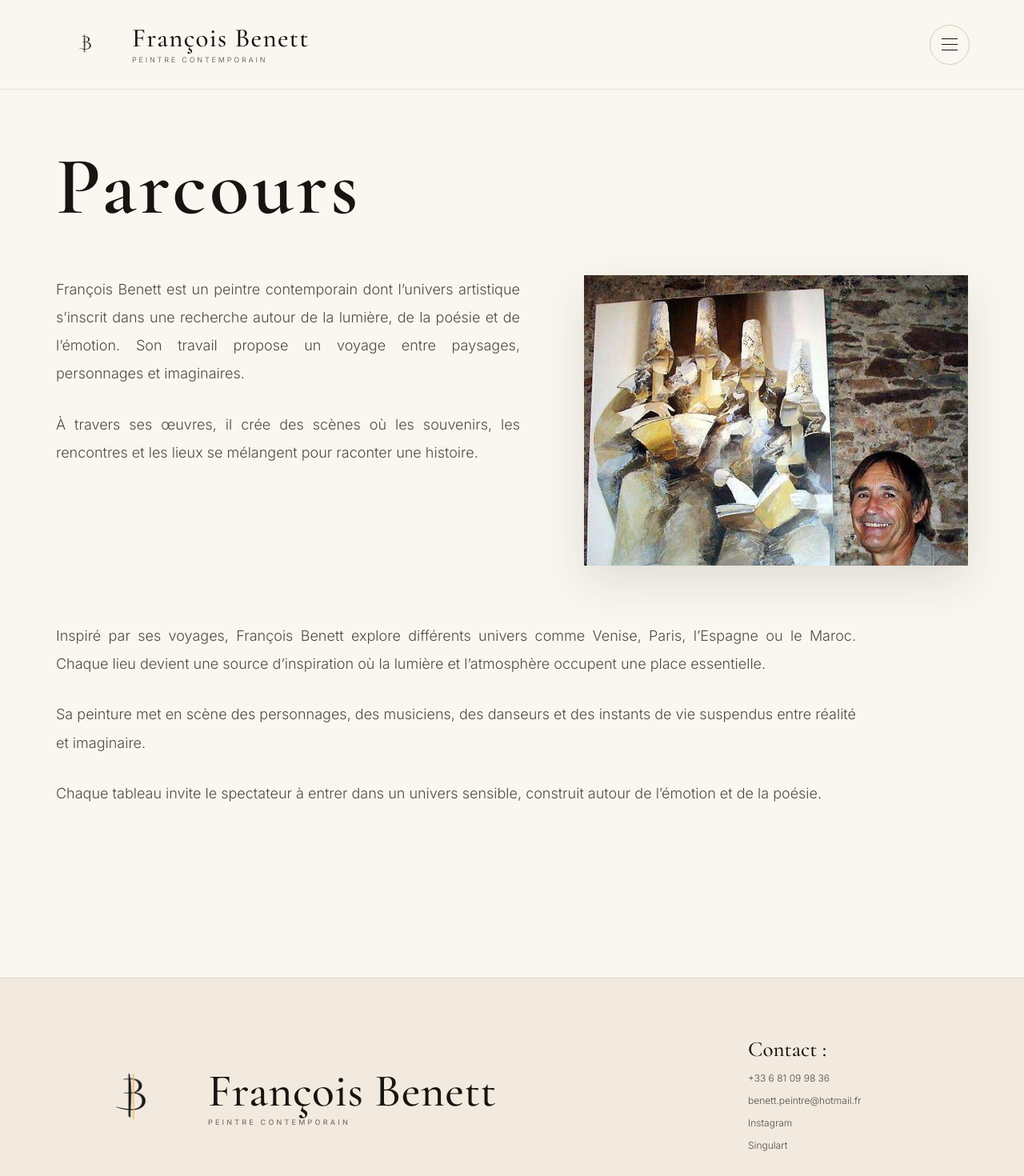
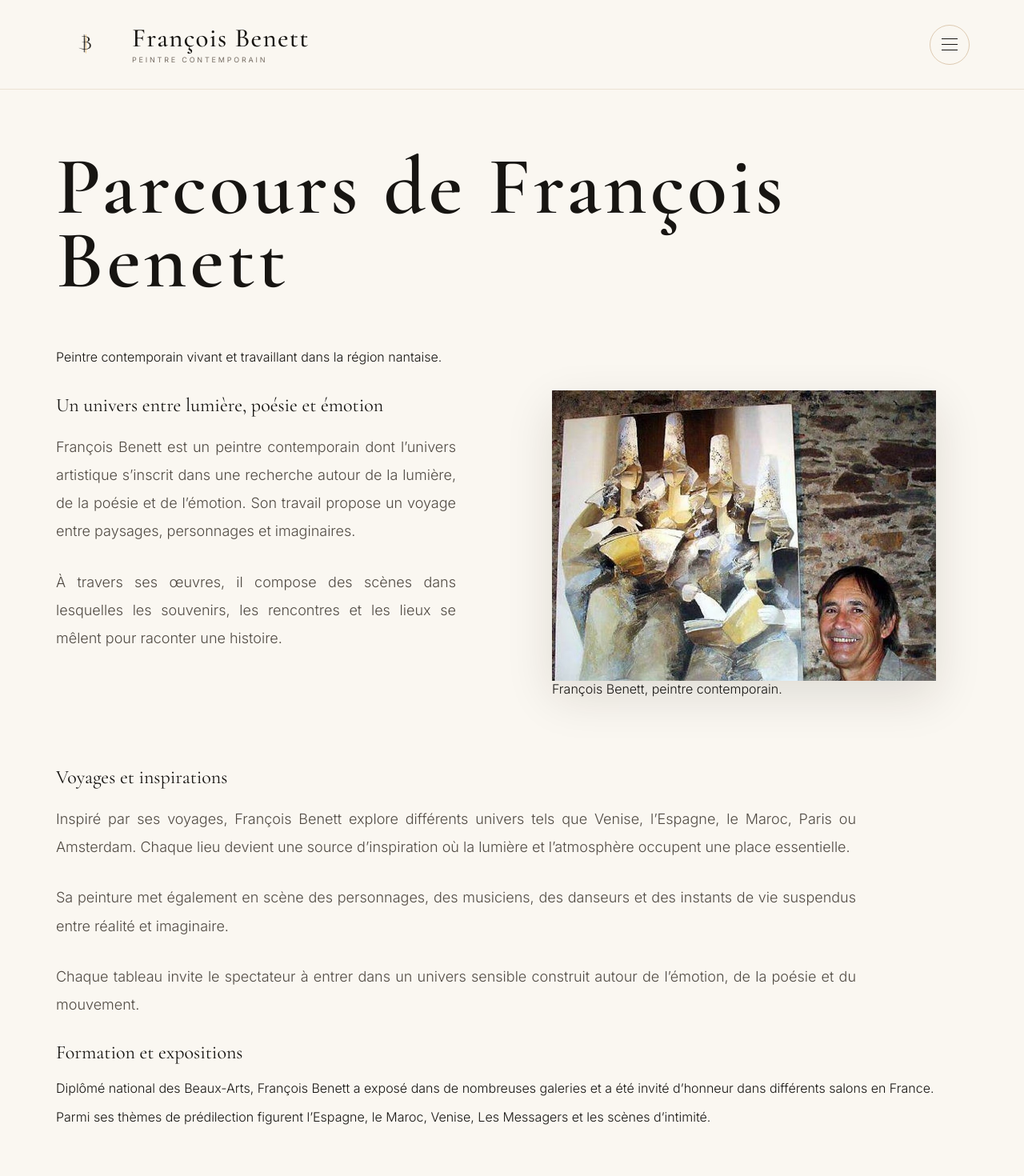
Before and after one commit to popeur14a-cell/francois-benett, a React (Vite) app: page /parcours in a window 1280 px wide. Shown: the top 1470 px of the page at 80% size. Built offline with nearby package versions, Linux system fonts and the light colour scheme.

Commit message:
Optimisation SEO de la page parcours

```diff
--- a/src/pages/Parcours.jsx
+++ b/src/pages/Parcours.jsx
@@ -1,80 +1,110 @@
 import { Helmet } from "react-helmet-async";
 
-const SITE_URL = "https://benett-peintre.fr";
+const SITE_URL = "https://www.benett-peintre.fr";
+const SITE_NAME = "Galerie François Benett";
+const PAGE_URL = `${SITE_URL}/parcours`;
+const PORTRAIT_URL = `${SITE_URL}/images/portrait.jpg`;
+
+const DESCRIPTION =
+  "Découvrez le parcours de François Benett, peintre contemporain français, diplômé des Beaux-Arts, ainsi que ses inspirations, ses voyages et son univers artistique.";
 
 export default function Parcours() {
-  const pageUrl = `${SITE_URL}/parcours`;
-
-  const description =
-    "Découvrez le parcours de François Benett, peintre contemporain. Son univers artistique, ses inspirations, ses voyages et son approche de la peinture.";
-
   const structuredData = {
     "@context": "https://schema.org",
     "@type": "ProfilePage",
-    url: pageUrl,
+    name: "Parcours de François Benett",
+    description: DESCRIPTION,
+    url: PAGE_URL,
+    inLanguage: "fr-FR",
+    isPartOf: {
+      "@type": "WebSite",
+      name: SITE_NAME,
+      url: SITE_URL,
+    },
     mainEntity: {
       "@type": "Person",
       name: "François Benett",
       jobTitle: "Peintre contemporain",
       url: SITE_URL,
-      image: `${SITE_URL}/images/portrait.jpg`,
-      description,
+      image: PORTRAIT_URL,
+      description: DESCRIPTION,
+      homeLocation: {
+        "@type": "Place",
+        name: "Région nantaise, France",
+      },
+      alumniOf: {
+        "@type": "EducationalOrganization",
+        name: "École des Beaux-Arts",
+      },
+      sameAs: [
+        "https://www.instagram.com/francois_benett/",
+        "https://www.singulart.com/fr/artiste/fran%C3%A7ois-benett-31295?ref=ts",
+      ],
     },
   };
 
   return (
     <>
       <Helmet>
-        <title>Parcours de François Benett | Benett Gallery</title>
+        <html lang="fr" />
+
+        <title>
+          Parcours de François Benett | Peintre contemporain
+        </title>
 
         <meta
           name="description"
-          content={description}
+          content={DESCRIPTION}
         />
 
-        <meta
-          name="robots"
-          content="index, follow"
-        />
+        <meta name="robots" content="index, follow" />
 
         <link
           rel="canonical"
-          href={pageUrl}
+          href={PAGE_URL}
         />
 
         <meta
           property="og:title"
-          content="Parcours de François Benett"
+          content="Parcours de François Benett | Peintre contemporain"
         />
 
         <meta
           property="og:description"
-          content={description}
+          content={DESCRIPTION}
         />
 
         <meta
           property="og:image"
-          content={`${SITE_URL}/images/portrait.jpg`}
+          content={PORTRAIT_URL}
         />
 
         <meta
           property="og:image:alt"
-          content="Portrait de François Benett"
+          content="Portrait de François Benett, peintre contemporain"
         />
 
         <meta
           property="og:url"
-          content={pageUrl}
+          content={PAGE_URL}
+        />
+
+        <meta property="og:type" content="profile" />
+        <meta property="og:locale" content="fr_FR" />
+
+        <meta
+          property="og:site_name"
+          content={SITE_NAME}
         />
 
         <meta
-          property="og:type"
-          content="profile"
+          property="profile:first_name"
+          content="François"
         />
 
         <meta
-          property="og:site_name"
-          content="Benett Gallery"
+          property="profile:last_name"
+          content="Benett"
         />
 
         <meta
@@ -84,17 +114,22 @@ export default function Parcours() {
 
         <meta
           name="twitter:title"
-          content="Parcours de François Benett"
+          content="Parcours de François Benett | Peintre contemporain"
         />
 
         <meta
           name="twitter:description"
-          content={description}
+          content={DESCRIPTION}
         />
 
         <meta
           name="twitter:image"
-          content={`${SITE_URL}/images/portrait.jpg`}
+          content={PORTRAIT_URL}
+        />
+
+        <meta
+          name="twitter:image:alt"
+          content="Portrait de François Benett, peintre contemporain"
         />
 
         <script type="application/ld+json">
@@ -103,57 +138,103 @@ export default function Parcours() {
       </Helmet>
 
       <main className="parcours-page">
-        <h1 className="parcours-title">
-          Parcours
-        </h1>
+        <header className="parcours-header">
+          <h1 className="parcours-title">
+            Parcours de François Benett
+          </h1>
 
-        <section className="parcours-introduction">
+          <p className="parcours-subtitle">
+            Peintre contemporain vivant et travaillant dans la région
+            nantaise.
+          </p>
+        </header>
+
+        <section
+          className="parcours-introduction"
+          aria-labelledby="presentation-artiste"
+        >
           <div className="parcours-text">
+            <h2 id="presentation-artiste">
+              Un univers entre lumière, poésie et émotion
+            </h2>
+
             <p>
               François Benett est un peintre contemporain dont
-              l’univers artistique s’inscrit dans une recherche
-              autour de la lumière, de la poésie et de l’émotion.
-              Son travail propose un voyage entre paysages,
-              personnages et imaginaires.
+              l’univers artistique s’inscrit dans une recherche autour
+              de la lumière, de la poésie et de l’émotion. Son travail
+              propose un voyage entre paysages, personnages et
+              imaginaires.
             </p>
 
             <p>
-              À travers ses œuvres, il crée des scènes où
-              les souvenirs, les rencontres et les lieux
-              se mélangent pour raconter une histoire.
+              À travers ses œuvres, il compose des scènes dans lesquelles
+              les souvenirs, les rencontres et les lieux se mêlent pour
+              raconter une histoire.
             </p>
           </div>
 
-          <div className="parcours-portrait">
+          <figure className="parcours-portrait">
             <img
               src="/images/portrait.jpg"
               alt="Portrait de François Benett, peintre contemporain"
               loading="eager"
               fetchPriority="high"
               decoding="async"
+              width="800"
+              height="1000"
             />
-          </div>
+
+            <figcaption>
+              François Benett, peintre contemporain.
+            </figcaption>
+          </figure>
         </section>
 
-        <section className="parcours-suite">
+        <section
+          className="parcours-suite"
+          aria-labelledby="inspirations-artiste"
+        >
+          <h2 id="inspirations-artiste">
+            Voyages et inspirations
+          </h2>
+
           <p>
-            Inspiré par ses voyages, François Benett explore
-            différents univers comme Venise, Paris, l’Espagne
-            ou le Maroc. Chaque lieu devient une source
-            d’inspiration où la lumière et l’atmosphère
-            occupent une place essentielle.
+            Inspiré par ses voyages, François Benett explore différents
+            univers tels que Venise, l’Espagne, le Maroc, Paris ou
+            Amsterdam. Chaque lieu devient une source d’inspiration où
+            la lumière et l’atmosphère occupent une place essentielle.
           </p>
 
           <p>
-            Sa peinture met en scène des personnages,
-            des musiciens, des danseurs et des instants
-            de vie suspendus entre réalité et imaginaire.
+            Sa peinture met également en scène des personnages, des
+            musiciens, des danseurs et des instants de vie suspendus
+            entre réalité et imaginaire.
           </p>
 
           <p>
-            Chaque tableau invite le spectateur à entrer
-            dans un univers sensible, construit autour
-            de l’émotion et de la poésie.
+            Chaque tableau invite le spectateur à entrer dans un univers
+            sensible construit autour de l’émotion, de la poésie et du
+            mouvement.
+          </p>
+        </section>
+
+        <section
+          className="parcours-formation"
+          aria-labelledby="formation-parcours"
+        >
+          <h2 id="formation-parcours">
+            Formation et expositions
+          </h2>
+
+          <p>
+            Diplômé national des Beaux-Arts, François Benett a exposé
+            dans de nombreuses galeries et a été invité d’honneur dans
+            différents salons en France.
+          </p>
+
+          <p>
+            Parmi ses thèmes de prédilection figurent l’Espagne, le
+            Maroc, Venise, Les Messagers et les scènes d’intimité.
           </p>
         </section>
       </main>
```
Also changed, not shown: src/pages/Contact.jsx (+72 -49 lines).
